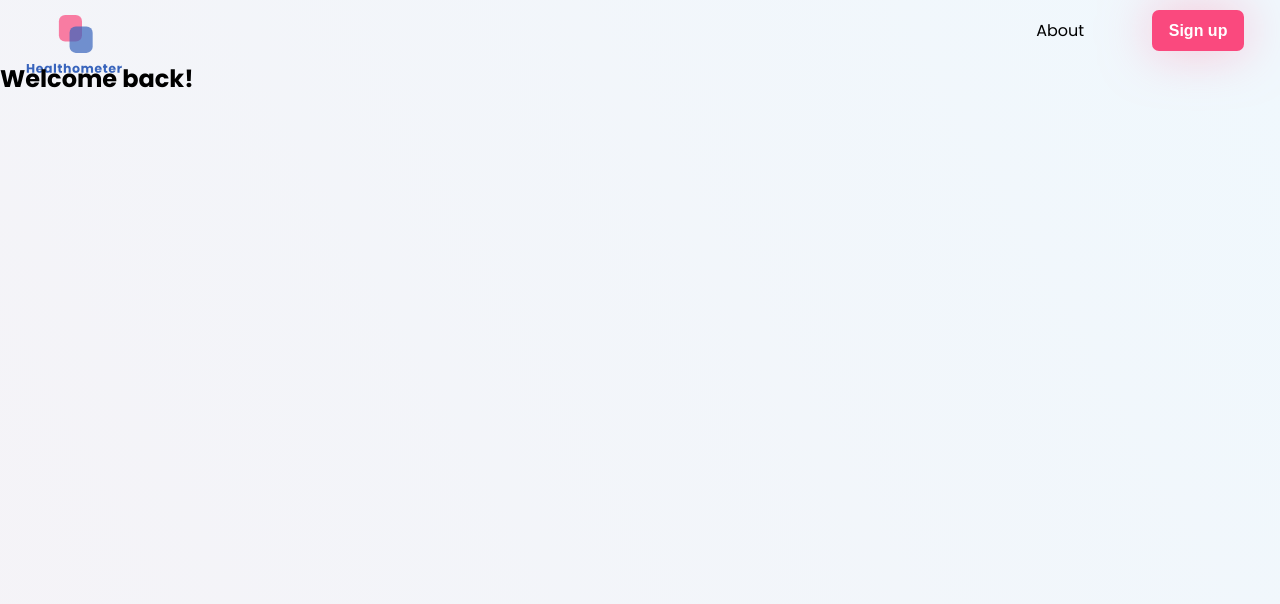
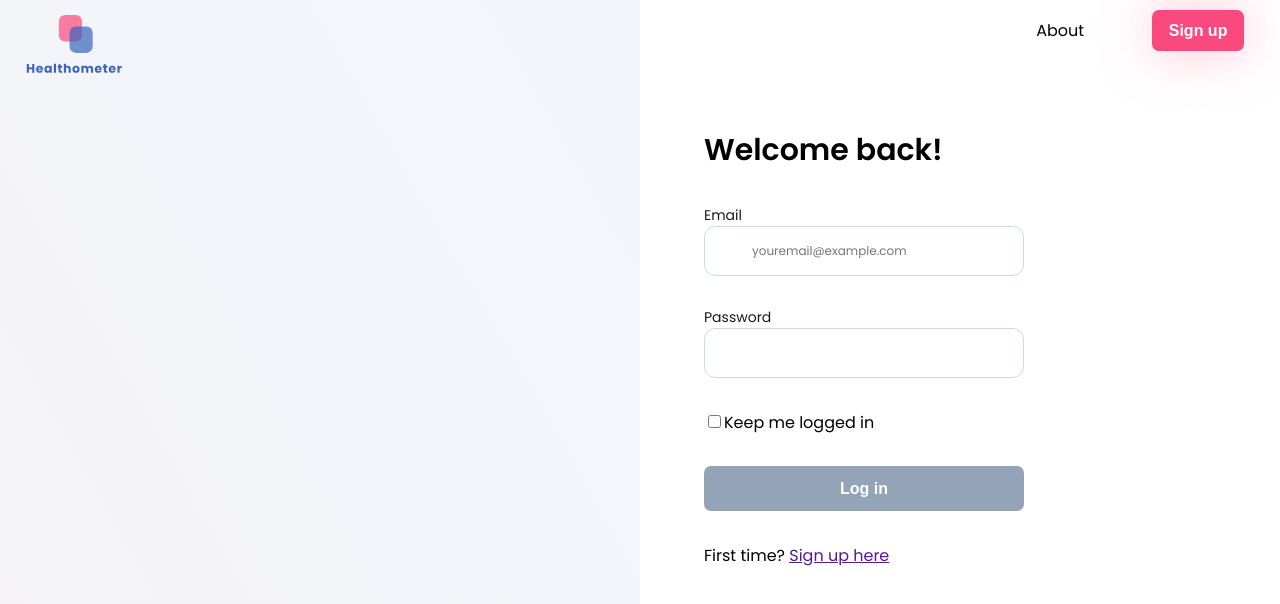
Before and after one commit to HealthOMeter/front-end, a React (Create React App) app: page /login in a window 1280 px wide. Shown: the top 604 px of the page. Built offline with nearby package versions, Linux system fonts and the light colour scheme.

Commit message:
Basic login view UI

```diff
--- /dev/null
+++ b/src/components/Inputs/Inputs.styles.js
@@ -0,0 +1,14 @@
+import styled from 'styled-components';
+
+export const Text = styled.input`
+    font-family: 'Poppins';
+    border: 1px solid #D2D9E6;
+    box-sizing: border-box;
+    border-radius: 11px;
+    height: 50px;
+    color: #7B89A7;
+    font-size: 12px;
+    line-height: 18px;
+    font-weight: 500;
+    padding-left: 47px;
+`;
--- /dev/null
+++ b/src/components/Inputs/PwdInput.jsx
@@ -0,0 +1,14 @@
+import React from 'react';
+import { InputLabel } from '../../styles/typography/inputs.styles';
+import { Text } from './Inputs.styles';
+
+const PwdInput = (props) => {
+    return (
+        <InputLabel>{props.label}
+            <Text type="password" placeholder={props.placeholder}>
+            </Text>
+        </InputLabel>
+    );
+};
+
+export default PwdInput;
--- /dev/null
+++ b/src/components/Inputs/TextInput.jsx
@@ -0,0 +1,14 @@
+import React from 'react';
+import { InputLabel } from '../../styles/typography/inputs.styles';
+import { Text } from './Inputs.styles';
+
+const TextInput = (props) => {
+    return (
+        <InputLabel>{props.label}
+            <Text type="text" placeholder={props.placeholder}>
+            </Text>
+        </InputLabel>
+    );
+};
+
+export default TextInput;
--- a/src/components/Navbar/Navbar.styles.js
+++ b/src/components/Navbar/Navbar.styles.js
@@ -2,6 +2,7 @@ import styled from 'styled-components';
 import { Link } from 'react-router-dom';
 
 export const Nav = styled.nav`
+    position: absolute;
     display: flex;
     flex-direction: row;
     align-items: center;
--- a/src/components/PrimaryBtn/PrimaryButton.styles.js
+++ b/src/components/PrimaryBtn/PrimaryButton.styles.js
@@ -15,7 +15,7 @@ export const PrimaryBtn = styled.button`
   color: ${txtColor};
   border: solid 1px transparent;
   transition: all 0.3s;
-  box-shadow: 0px 0px 50px rgba(255, 140, 174, 0.5);
+  box-shadow: ${(props) => (props.disabled ? 'none' : '0px 0px 50px rgba(255, 140, 174, 0.5)')};
   border-radius: 7px;
   &:hover {
     background-color: ${(props) => (props.disabled ? bgColorDis : bgColorHov)};
--- a/src/styles/typography/headers.styles.js
+++ b/src/styles/typography/headers.styles.js
@@ -20,3 +20,12 @@ export const Subheader = styled.h2`
     color: #252E2A;
     font-weight: 500;
 `;
+
+/* i.e. used for login title */
+export const Title = styled.h2`
+    margin: 0;
+    padding: 0;
+    color: #000;
+    font-weight: 600;
+    font-size: 30px;
+`;
--- /dev/null
+++ b/src/styles/typography/inputs.styles.js
@@ -0,0 +1,10 @@
+import styled from "styled-components";
+
+export const InputLabel = styled.label`
+    text-align: left;
+    font-weight: 500;
+    font-size: 14px;
+    color: rgba(0, 0, 0, 0.9);
+    display: flex;
+    flex-direction: column;
+`;
--- a/src/views/Landing/Login/Login.jsx
+++ b/src/views/Landing/Login/Login.jsx
@@ -1,12 +1,24 @@
 import React from 'react';
-import { PageWrapper, LoginSection } from '../Login/Login.styles';
+import { Link } from 'react-router-dom';
+import TextInput from '../../../components/Inputs/TextInput';
+import PwdInput from '../../../components/Inputs/PwdInput';
+import PrimaryButton from '../../../components/PrimaryBtn/PrimaryButton';
+import { PageWrapper, LoginSection, InputsWrapper } from '../Login/Login.styles';
+import { Title } from '../../../styles/typography/headers.styles';
 
 const Login = () => {
     return (
         <PageWrapper>
             <div></div>
             <LoginSection>
-                <h2>Welcome back!</h2>
+                <InputsWrapper>
+                    <Title>Welcome back!</Title>
+                    <TextInput label="Email" placeholder="youremail@example.com" />
+                    <PwdInput label="Password" />
+                    <label><input type="checkbox"></input>Keep me logged in</label>
+                    <PrimaryButton disabled={true}>Log in</PrimaryButton>
+                    <p>First time? <Link>Sign up here</Link></p>
+                </InputsWrapper>
             </LoginSection>
         </PageWrapper>
     );
--- a/src/views/Landing/Login/Login.styles.jsx
+++ b/src/views/Landing/Login/Login.styles.jsx
@@ -3,10 +3,24 @@ import styled from 'styled-components';
 export const PageWrapper = styled.div`
     display: flex;
     flex-direction: row;
-    flex-grow: 1 1;
+    flex-grow: 50%;
+
+    div:first-child {
+        width: 50%;
+    }
 `;
 
 export const LoginSection = styled.section`
+    background: #fff;
+    order: 2;
+    width: 50%;
+    height: 100vh;
+`;
+
+export const InputsWrapper = styled.div`
     display: flex;
     flex-direction: column;
+    padding: 20% 10%;
+    height: 55%;
+    justify-content: space-between;
 `;
```
